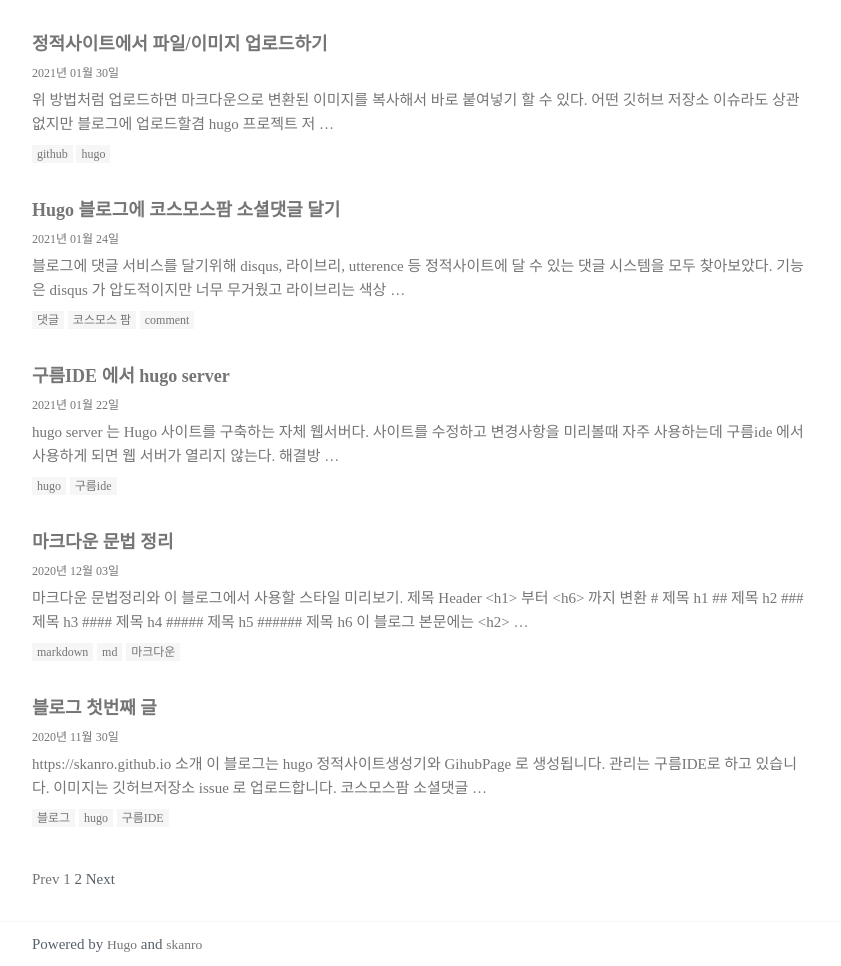
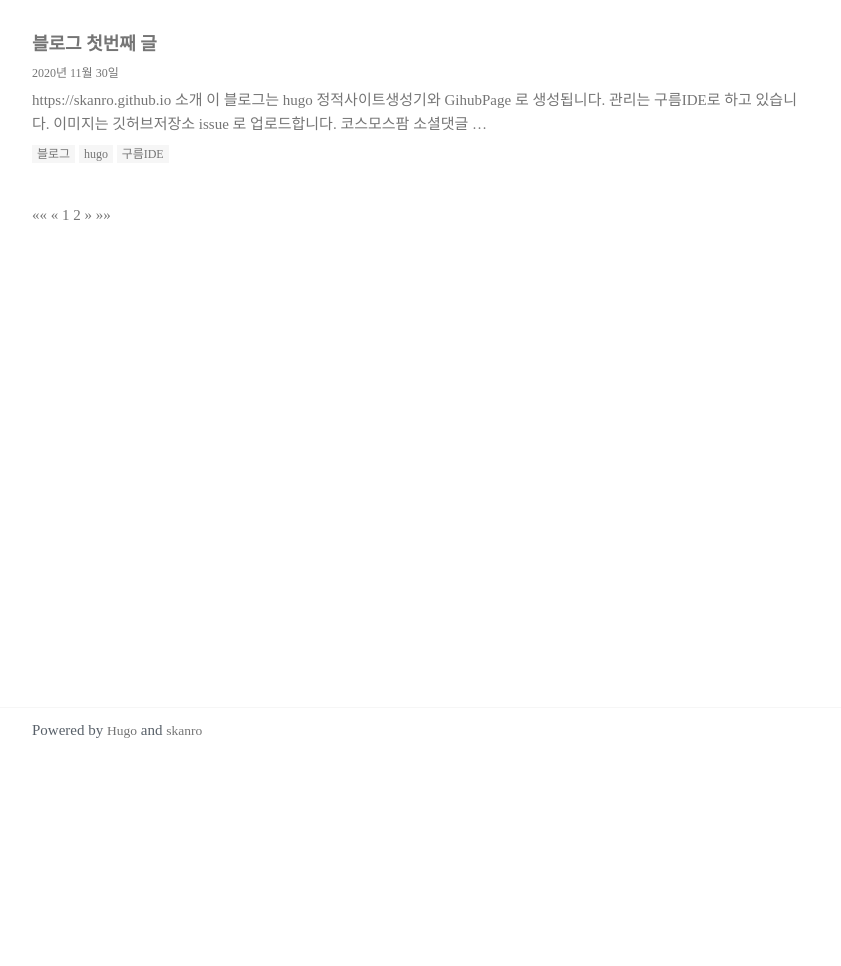
Before and after one commit to skanro/skanro.github.io, a plain HTML site: page page/2/index.html in a window 1280 px wide. Shown: the part 48-1014 px from the top of the page, without its empty margins (218-1059 px from the left). After the commit the page ends 800 px from the top, so only its background shows below. Drawn offline with Linux system fonts and the light colour scheme.

Commit message:
202101310115

```diff
--- a/css/main.css
+++ b/css/main.css
@@ -28,7 +28,8 @@ tr:nth-child(even) { background: var(--secondary-color) }
 blockquote { background: #f9f9f9; padding: 10px; border-left: 5px solid #eee; }
 
 .container { max-width: 880px; margin: 0 auto; padding: 10px 50px; box-sizing: border-box; }
-.pagination { margin: 30px 0 20px; }
+.pagination { margin: 30px 0 20px; list-style: none; }
+.pagination li { display: inline-block; }
 
 header {
     display: flex; align-items: center; height: 45px;
@@ -59,6 +60,7 @@ article { padding: 8px 0; display: flex; flex-direction: column; }
 #content h3 { font-size: 1.1em; font-weight: bold; margin: 24px 0 12px; }
 #content > p { margin-bottom: 16px; }
 #content a:hover { text-decoration: underline; }
+#content > ul  { margin-bottom: 16px; }
 
 #post { min-height: calc(100vh - 125px); }
 #post .title { font-weight: bold; }
--- a/page/2/index.html
+++ b/page/2/index.html
@@ -27,54 +27,6 @@
 
 
     <article id="list">
-        <h2 class="title"><a href="/posts/github-upload/">정적사이트에서 파일/이미지 업로드하기</a></h2>
-        <p class="date">2021년 01월 30일</p>
-        <p class="summary"><a href="/posts/github-upload/">위 방법처럼 업로드하면 마크다운으로 변환된 이미지를 복사해서 바로 붙여넣기 할 수 있다. 어떤 깃허브 저장소 이슈라도 상관없지만 블로그에 업로드할겸 hugo 프로젝트 저 …</a></p>
-        <div class="tags">
-<a href='/tags/github'>github</a>
-
-<a href='/tags/hugo'>hugo</a>
-</div>
-    </article>
-
-    <article id="list">
-        <h2 class="title"><a href="/posts/cosmosfarm-comment/">Hugo 블로그에 코스모스팜 소셜댓글 달기</a></h2>
-        <p class="date">2021년 01월 24일</p>
-        <p class="summary"><a href="/posts/cosmosfarm-comment/">블로그에 댓글 서비스를 달기위해 disqus, 라이브리, utterence 등 정적사이트에 달 수 있는 댓글 시스템을 모두 찾아보았다. 기능은 disqus 가 압도적이지만 너무 무거웠고 라이브리는 색상 …</a></p>
-        <div class="tags">
-<a href='/tags/%EB%8C%93%EA%B8%80'>댓글</a>
-
-<a href='/tags/%EC%BD%94%EC%8A%A4%EB%AA%A8%EC%8A%A4-%ED%8C%9C'>코스모스 팜</a>
-
-<a href='/tags/comment'>comment</a>
-</div>
-    </article>
-
-    <article id="list">
-        <h2 class="title"><a href="/posts/goormide-hugo/">구름IDE 에서 hugo server </a></h2>
-        <p class="date">2021년 01월 22일</p>
-        <p class="summary"><a href="/posts/goormide-hugo/">hugo server 는 Hugo 사이트를 구축하는 자체 웹서버다. 사이트를 수정하고 변경사항을 미리볼때 자주 사용하는데 구름ide 에서 사용하게 되면 웹 서버가 열리지 않는다. 해결방 …</a></p>
-        <div class="tags">
-<a href='/tags/hugo'>hugo</a>
-
-<a href='/tags/%EA%B5%AC%EB%A6%84ide'>구름ide</a>
-</div>
-    </article>
-
-    <article id="list">
-        <h2 class="title"><a href="/posts/markdown/">마크다운 문법 정리</a></h2>
-        <p class="date">2020년 12월 03일</p>
-        <p class="summary"><a href="/posts/markdown/">마크다운 문법정리와 이 블로그에서 사용할 스타일 미리보기. 제목 Header &lt;h1&gt; 부터 &lt;h6&gt; 까지 변환 # 제목 h1 ## 제목 h2 ### 제목 h3 #### 제목 h4 ##### 제목 h5 ###### 제목 h6 이 블로그 본문에는 &lt;h2&gt; …</a></p>
-        <div class="tags">
-<a href='/tags/markdown'>markdown</a>
-
-<a href='/tags/md'>md</a>
-
-<a href='/tags/%EB%A7%88%ED%81%AC%EB%8B%A4%EC%9A%B4'>마크다운</a>
-</div>
-    </article>
-
-    <article id="list">
         <h2 class="title"><a href="/posts/first-post/">블로그 첫번째 글</a></h2>
         <p class="date">2020년 11월 30일</p>
         <p class="summary"><a href="/posts/first-post/">https://skanro.github.io 소개 이 블로그는 hugo 정적사이트생성기와 GihubPage 로 생성됩니다. 관리는 구름IDE로 하고 있습니다. 이미지는 깃허브저장소 issue 로 업로드합니다. 코스모스팜 소셜댓글 …</a></p>
@@ -88,48 +40,27 @@
     </article>
 
 
+<ul class="pagination">
+  <li class="page-item">
+    <a href="/" class="page-link" aria-label="First"><span aria-hidden="true">&laquo;&laquo;</span></a>
+  </li>
+  <li class="page-item">
+    <a href="/" class="page-link" aria-label="Previous"><span aria-hidden="true">&laquo;</span></a>
+  </li>
+  <li class="page-item">
+    <a class="page-link" href="/">1</a>
+  </li>
+  <li class="page-item active">
+    <a class="page-link" href="/page/2/">2</a>
+  </li>
+  <li class="page-item disabled">
+    <a  class="page-link" aria-label="Next"><span aria-hidden="true">&raquo;</span></a>
+  </li>
+  <li class="page-item">
+    <a href="/page/2/" class="page-link" aria-label="Last"><span aria-hidden="true">&raquo;&raquo;</span></a>
+  </li>
+</ul>
 
-
-<div class="pagination">
-  <ul>
-
-    <a href="/" class="previous_page">Prev</a>
-
-
-
-
-
-
-
-
-
-
-
-
-
-            <a href="/">1</a>
-
-
-
-
-
-
-
-
-
-
-
-
-            <em class="current selected" aria-current="true">2</em>
-
-
-
-
-
-    <span class="next_page disabled">Next</span>
-
-  </ul>
-</div>
 
 </main>
 <footer class="container">
```
Also changed, not shown: index.html (+20 -54 lines).
